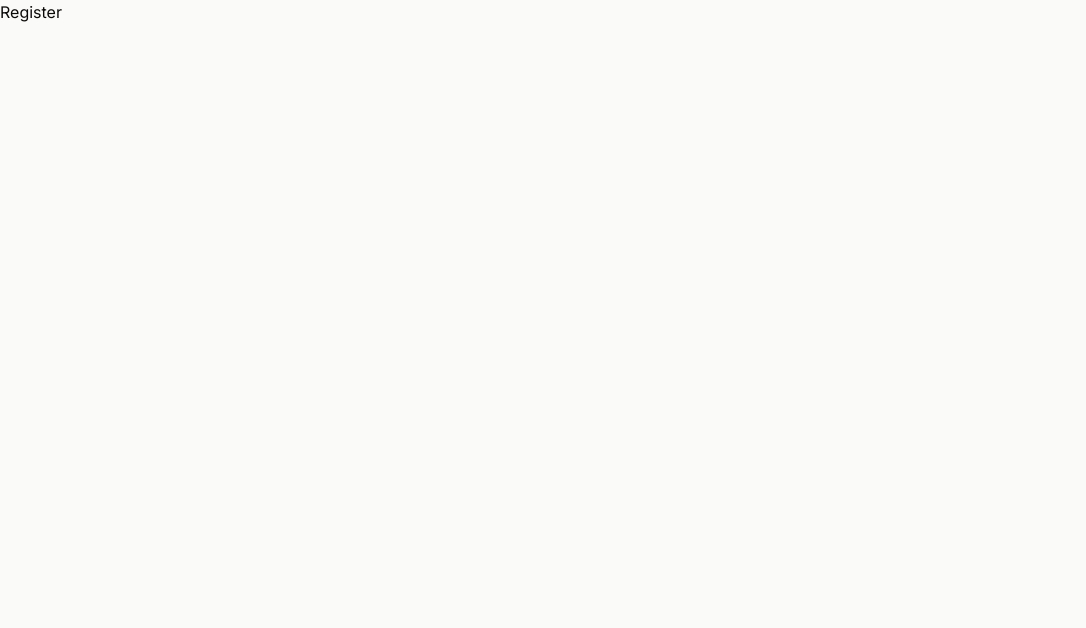
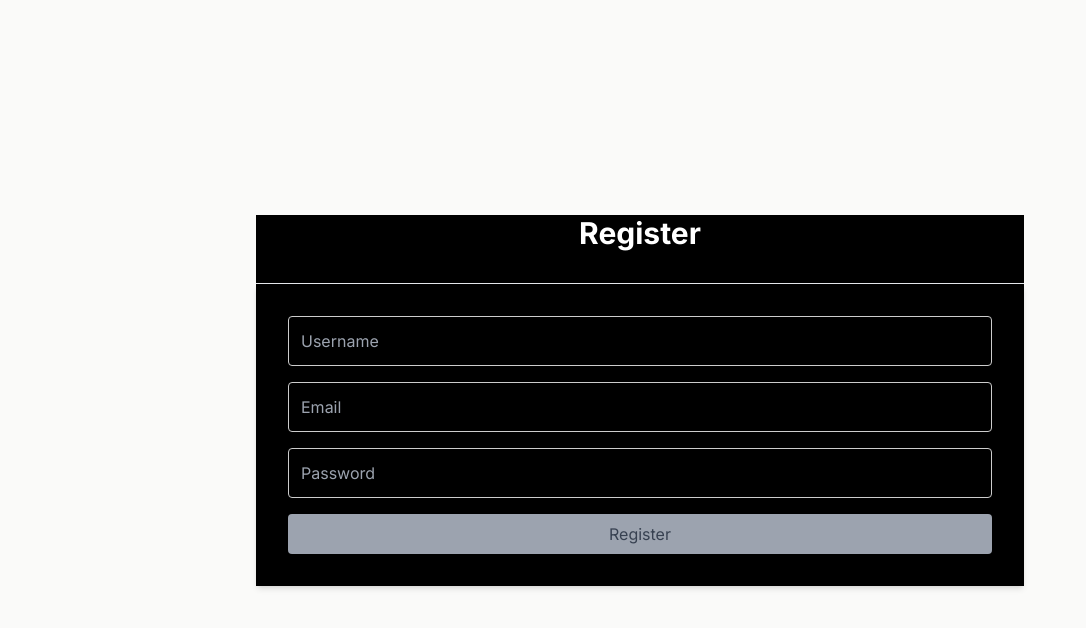
Before and after one commit to oladetoungee/next-task-project, a Next.js app: page /register in a window 1280 px wide. Shown: the top 628 px of the page, without its empty margins (0-1086 px from the left). Built offline with nearby package versions, Linux system fonts and the light colour scheme.

Commit message:
regggister page

```diff
--- a/src/app/(public)/register/page.tsx
+++ b/src/app/(public)/register/page.tsx
@@ -1,8 +1,101 @@
+'use client';
+
+// Import necessary modules and styles
+import React, { useState } from 'react';
+
 const Register = () => {
+  // Initialize state for user information and form validation
+  const [user, setUser] = useState({ username: '', email: '', password: '' });
+  const [errors, setErrors] = useState({ username: '', email: '', password: '' });
+  const [isFormValid, setIsFormValid] = useState(false);
+
+  // Destructure state for easier usage
+  const { username, email, password } = user;
+
+  // Handle form submission
+  const registerFunction = () => {
+    isFormValid ? console.log('User Registered:', user) : console.log('Form has errors. Please fix them.');
+  };
+
+  // Handle input change and perform validation
+  const handleInputChange = (e: any) => {
+    const { name, value } = e.target;
+
+    // Update user state
+    setUser({ ...user, [name]: value });
+
+    // Validate the input
+    validateInput(name, value);
+  };
+
+  // Validate the input based on the name and value
+  const validateInput = (name: string, value: string) => {
+    let errorMessage = '';
+    switch (name) {
+      case 'username':
+        errorMessage = value.length < 3 ? 'Username must be at least 3 characters long' : '';
+        break;
+      case 'email':
+        errorMessage = !/^[^\s@]+@[^\s@]+\.[^\s@]+$/.test(value) ? 'Invalid email address' : '';
+        break;
+      case 'password':
+        errorMessage = value.length < 6 ? 'Password must be at least 6 characters long' : '';
+        break;
+      default:
+        break;
+    }
+    setErrors({ ...errors, [name]: errorMessage });
+    // Check overall form validity
+    setIsFormValid(Object.values(errors).every((error) => !error));
+  };
+
   return (
-    <div>
-      <h1>Register</h1>
+    <div className="flex flex-col justify-center items-center min-h-screen">
+      <div className='w-[60%] text-white bg-black'>
+        <h1 className="text-3xl text-center font-bold mb-8">Register</h1>
+        <hr />
+        <div className="p-8 shadow-md">
+          <input
+            type="text"
+            name="username"
+            placeholder="Username"
+            value={username}
+            onChange={handleInputChange}
+          />
+          <div className="text-red-500">{errors.username}</div>
+
+          <input
+            type="email"
+            name="email"
+            placeholder="Email"
+            value={email}
+            onChange={handleInputChange}
+          />
+          <div className="text-red-500">{errors.email}</div>
+
+          <input
+            type="password"
+            name="password"
+            placeholder="Password"
+            value={password}
+            onChange={handleInputChange}
+          />
+          <div className="text-red-500">{errors.password}</div>
+
+          <button
+            type="submit"
+            onClick={registerFunction}
+            className={`w-full py-2 rounded transition duration-300   ${
+              isFormValid ? ' text-black bg-white' : 'text-gray-700 hover:opacity-80 bg-gray-400 cursor-not-allowed'
+            }`}
+            disabled={!isFormValid}
+          >
+            Register
+          </button>
+        </div>
+      </div>
     </div>
   );
-}
+};
+
 export default Register;
--- a/src/app/globals.css
+++ b/src/app/globals.css
@@ -6,3 +6,20 @@ body {
   background-color: rgb(250 250 249);
   color: rgb(12 10 9);
 }
+input {
+  margin-bottom: 1rem;
+  padding: 0.75rem;
+  width: 100%;
+  border: 1px solid #ccc;
+  border-radius: 0.25rem;
+  outline: none;
+  background-color: black;
+}
+
+input:focus {
+  border: 2px solid white;
+}
+
+input:hover {
+  border: 1px solid white;
+}
```
